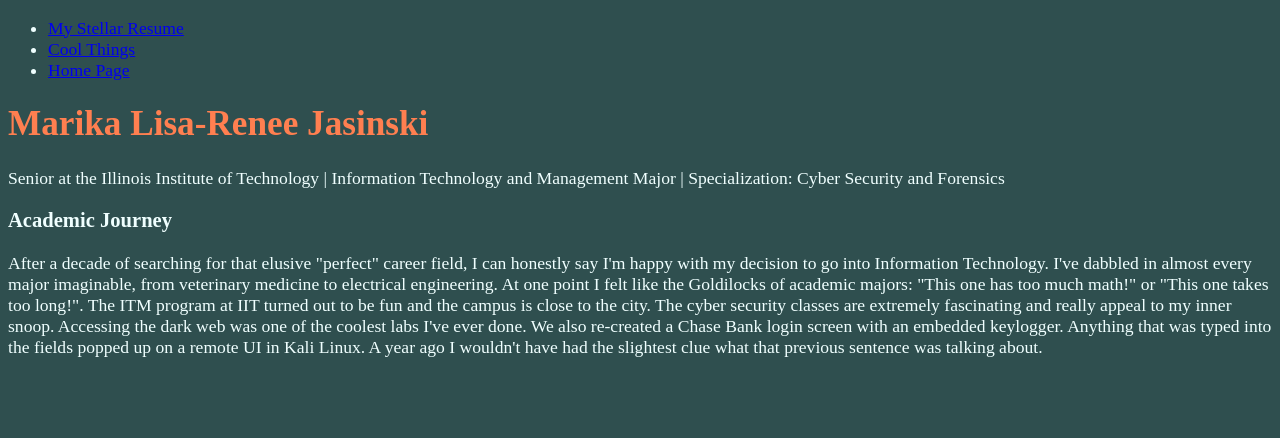
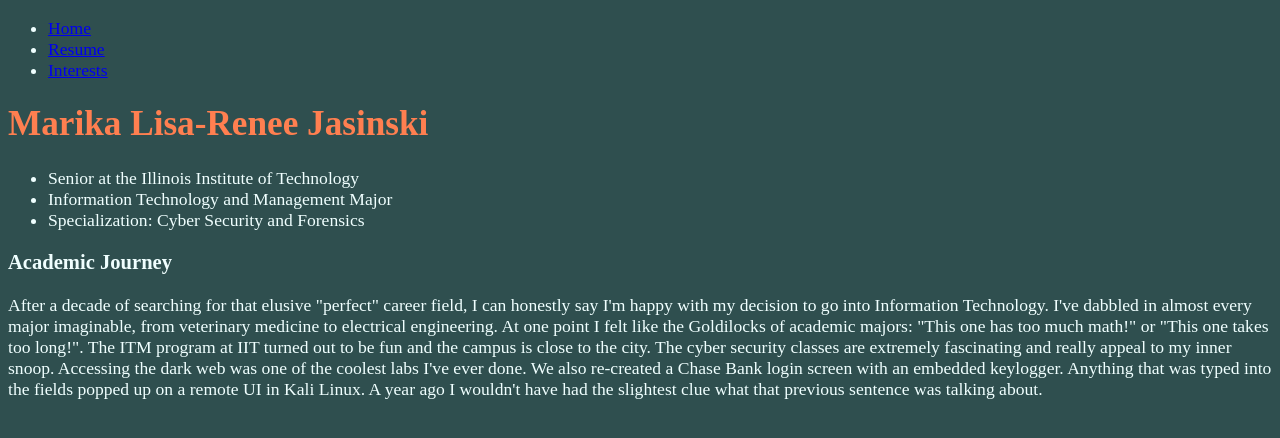
Before and after one commit to marikajasinski/project03, a plain HTML site: page index.html in a window 1280 px wide. Drawn offline with Linux system fonts and the light colour scheme.

Commit message:
update index file with navigation changes

```diff
--- a/index.html
+++ b/index.html
@@ -11,17 +11,18 @@
 <body>
     <nav id="navigation">
       <ul>
-        <li><a href="../resume/">My Stellar Resume</a></li>
-        <li><a href="../interests/">Cool Things</a></li>
-        <li><a href="home/">Home Page</a></li>
+        <li><a href="../">Home</a></li>
+        <li><a href="../resume/">Resume</a></li>
+        <li><a href="../interests/">Interests</a></li>
       </ul>
     </nav>
   <header id="header">
     <h1>Marika Lisa-Renee Jasinski</h1>
-    <p>
-     Senior at the Illinois Institute of Technology | Information Technology and Management Major
-     | Specialization: Cyber Security and Forensics
-    </p>
+    <ul>
+     <li>Senior at the Illinois Institute of Technology</li>
+     <li>Information Technology and Management Major</li>
+     <li>Specialization: Cyber Security and Forensics</li>
+   </ul>
   </header>
 <main id="content">
   <article class="primary">
```
